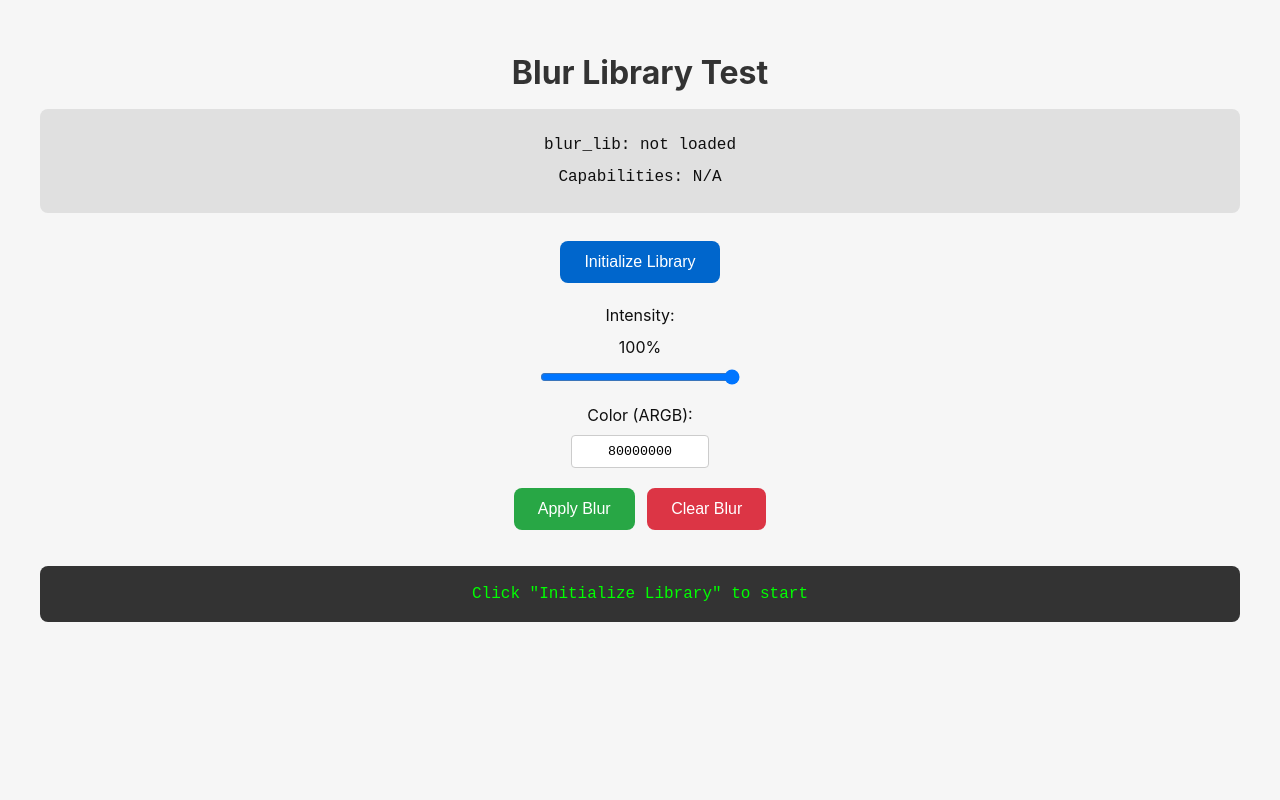
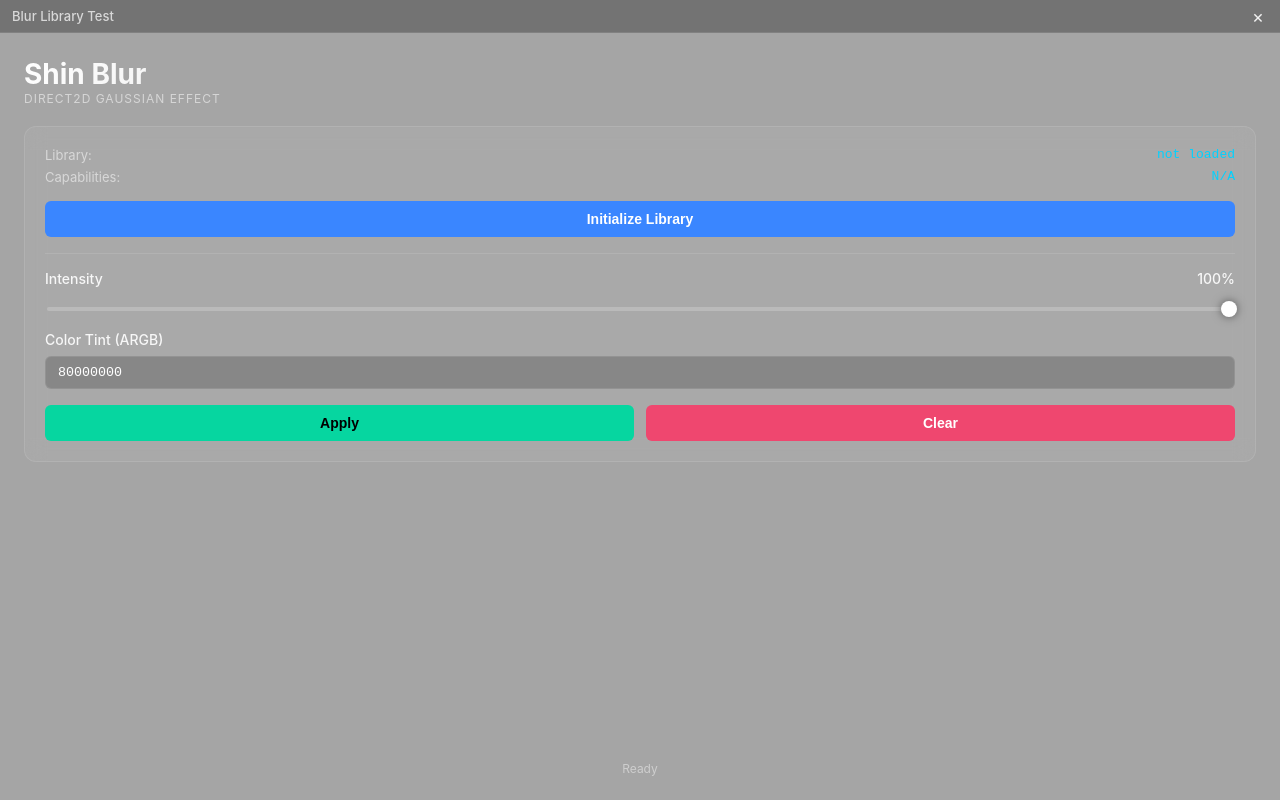
Before and after one commit to Catharacta/shin-blur, a website built with Vite: page tauri_blur/index.html in a window 1280 px wide. Built offline with nearby package versions, Linux system fonts and the light colour scheme.

Commit message:
Tauri への Direct2D ブラー統合実装 (Phase 5) 完了

```diff
--- a/tauri_blur/index.html
+++ b/tauri_blur/index.html
@@ -1,5 +1,6 @@
 <!doctype html>
 <html lang="en">
+
 <head>
   <meta charset="UTF-8" />
   <link rel="stylesheet" href="/src/styles.css" />
@@ -9,40 +10,62 @@
 </head>
 
 <body>
-    <main class="container">
-      <h1>Blur Library Test</h1>
-
-      <div class="info-box">
-        <p id="version">blur_lib: not loaded</p>
-        <p id="caps">Capabilities: N/A</p>
+  <div id="titlebar" data-tauri-drag-region>
+    <div id="title" data-tauri-drag-region>Blur Library Test</div>
+    <div id="controls">
+      <div id="close-btn" class="titlebar-button">×</div>
+    </div>
   </div>
 
-      <div class="controls">
-        <button id="init-btn" class="btn primary">Initialize Library</button>
+  <main class="container">
+    <header>
+      <h1>Shin Blur</h1>
+      <div class="subtitle">Direct2D Gaussian Effect</div>
+    </header>
+
+    <div class="glass-card">
+      <div class="info-section">
+        <div class="info-item">
+          <span class="label">Library:</span>
+          <span id="version" class="value">not loaded</span>
+        </div>
+        <div class="info-item">
+          <span class="label">Capabilities:</span>
+          <span id="caps" class="value">N/A</span>
+        </div>
       </div>
 
-      <div class="controls">
-        <label>
-          Intensity: <span id="intensity-label">100%</span>
-          <input type="range" id="intensity" min="0" max="100" value="100" />
-        </label>
+      <div class="control-section">
+        <button id="init-btn" class="btn primary full">Initialize Library</button>
       </div>
 
-      <div class="controls">
-        <label>
-          Color (ARGB):
-          <input type="text" id="color" value="80000000" placeholder="80000000" />
-        </label>
+      <div class="divider"></div>
+
+      <div class="control-section">
+        <div class="label-row">
+          <span>Intensity</span>
+          <span id="intensity-label">100%</span>
+        </div>
+        <input type="range" id="intensity" min="0" max="100" value="100" class="slider" />
       </div>
 
-      <div class="controls">
-        <button id="apply-btn" class="btn success">Apply Blur</button>
-        <button id="clear-btn" class="btn danger">Clear Blur</button>
+      <div class="control-section">
+        <div class="label-row">
+          <span>Color Tint (ARGB)</span>
+        </div>
+        <input type="text" id="color" value="80000000" placeholder="AARRGGBB" class="input" />
       </div>
 
-      <div class="status-box">
-        <p id="status">Click "Initialize Library" to start</p>
+      <div class="action-grid">
+        <button id="apply-btn" class="btn success">Apply</button>
+        <button id="clear-btn" class="btn danger">Clear</button>
+      </div>
+    </div>
+
+    <div class="status-footer">
+      <span id="status">Ready</span>
     </div>
   </main>
 </body>
+
 </html>
--- a/tauri_blur/src/main.ts
+++ b/tauri_blur/src/main.ts
@@ -1,73 +1,73 @@
 import { invoke } from "@tauri-apps/api/core";
+import { getCurrentWindow } from "@tauri-apps/api/window";
 
-let statusEl: HTMLElement | null;
-let versionEl: HTMLElement | null;
-let capsEl: HTMLElement | null;
-let intensitySlider: HTMLInputElement | null;
-let colorInput: HTMLInputElement | null;
+const appWindow = getCurrentWindow();
 
-async function initBlur() {
-  try {
-    const caps = await invoke<number>("blur_init_lib");
-    if (capsEl) {
-      capsEl.textContent = `Capabilities: 0x${caps.toString(16).padStart(4, '0')}`;
-    }
-    updateStatus("Library initialized");
+window.addEventListener("DOMContentLoaded", () => {
+  const versionEl = document.getElementById("version");
+  const capsEl = document.getElementById("caps");
+  const statusEl = document.getElementById("status");
+  const intensityInput = document.getElementById("intensity") as HTMLInputElement;
+  const intensityLabel = document.getElementById("intensity-label");
+  const colorInput = document.getElementById("color") as HTMLInputElement;
+  const initBtn = document.getElementById("init-btn");
+  const applyBtn = document.getElementById("apply-btn");
+  const clearBtn = document.getElementById("clear-btn");
+  const closeBtn = document.getElementById("close-btn");
 
-    // Get version
-    const version = await invoke<string>("get_blur_version");
-    if (versionEl) {
-      versionEl.textContent = `blur_lib v${version}`;
-    }
-  } catch (e) {
-    updateStatus(`Error: ${e}`);
-  }
+  if (!versionEl || !capsEl || !statusEl || !intensityInput || !intensityLabel || !colorInput || !initBtn || !applyBtn || !clearBtn || !closeBtn) {
+    return;
   }
 
-async function applyBlur() {
-  const intensity = intensitySlider ? parseFloat(intensitySlider.value) / 100 : 1.0;
-  const colorHex = colorInput?.value || "80000000";
-  const color = parseInt(colorHex, 16);
+  // Close app
+  closeBtn.addEventListener("click", () => {
+    appWindow.close();
+  });
 
+  // Update labels
+  intensityInput.addEventListener("input", () => {
+    intensityLabel.textContent = `${intensityInput.value}%`;
+  });
+
+  // Init Library
+  initBtn.addEventListener("click", async () => {
     try {
+      statusEl.textContent = "Initializing...";
+      const caps = await invoke<number>("blur_init_lib");
+      const version = await invoke<string>("get_blur_version");
+
+      versionEl.textContent = version;
+      capsEl.textContent = `0x${caps.toString(16).toUpperCase()}`;
+      statusEl.textContent = "Library Initialized";
+      initBtn.setAttribute("disabled", "true");
+    } catch (e) {
+      statusEl.textContent = `Error: ${e}`;
+    }
+  });
+
+  // Apply Blur
+  applyBtn.addEventListener("click", async () => {
+    try {
+      const intensity = parseFloat(intensityInput.value) / 100.0;
+      const colorText = colorInput.value;
+      const color = parseInt(colorText, 16);
+
+      statusEl.textContent = "Applying Blur...";
       await invoke("apply_blur", { intensity, color });
-    updateStatus("Blur applied!");
+      statusEl.textContent = "Blur Applied";
     } catch (e) {
-    updateStatus(`Error: ${e}`);
+      statusEl.textContent = `Error: ${e}`;
     }
-}
+  });
 
-async function clearBlur() {
+  // Clear Blur
+  clearBtn.addEventListener("click", async () => {
     try {
+      statusEl.textContent = "Clearing Blur...";
       await invoke("clear_blur");
-    updateStatus("Blur cleared");
+      statusEl.textContent = "Blur Cleared";
     } catch (e) {
-    updateStatus(`Error: ${e}`);
-  }
-}
-
-function updateStatus(msg: string) {
-  if (statusEl) {
-    statusEl.textContent = msg;
-  }
-}
-
-window.addEventListener("DOMContentLoaded", () => {
-  statusEl = document.querySelector("#status");
-  versionEl = document.querySelector("#version");
-  capsEl = document.querySelector("#caps");
-  intensitySlider = document.querySelector("#intensity");
-  colorInput = document.querySelector("#color");
-
-  document.querySelector("#init-btn")?.addEventListener("click", initBlur);
-  document.querySelector("#apply-btn")?.addEventListener("click", applyBlur);
-  document.querySelector("#clear-btn")?.addEventListener("click", clearBlur);
-
-  // Update intensity label
-  intensitySlider?.addEventListener("input", () => {
-    const label = document.querySelector("#intensity-label");
-    if (label && intensitySlider) {
-      label.textContent = `${intensitySlider.value}%`;
+      statusEl.textContent = `Error: ${e}`;
     }
   });
 });
--- a/tauri_blur/src/styles.css
+++ b/tauri_blur/src/styles.css
@@ -1,11 +1,10 @@
 :root {
-  font-family: Inter, Avenir, Helvetica, Arial, sans-serif;
+  font-family: 'Inter', -apple-system, BlinkMacSystemFont, 'Segoe UI', Roboto, Oxygen, Ubuntu, Cantarell, 'Open Sans', 'Helvetica Neue', sans-serif;
   font-size: 16px;
-  line-height: 24px;
-  font-weight: 400;
+  line-height: normal;
 
-  color: #0f0f0f;
-  background-color: #f6f6f6;
+  color: rgba(255, 255, 255, 0.9);
+  background-color: transparent;
 
   font-synthesis: none;
   text-rendering: optimizeLegibility;
@@ -14,67 +13,185 @@
   -webkit-text-size-adjust: 100%;
 }
 
-.container {
+body {
   margin: 0;
-  padding: 2rem;
   display: flex;
   flex-direction: column;
-  justify-content: center;
-  text-align: center;
+  height: 100vh;
+  overflow: hidden;
+  /* The window itself is transparent, so we need a semi-transparent base for visibility */
+  background: rgba(30, 30, 30, 0.4);
 }
 
-h1 {
-  color: #333;
-  margin-bottom: 1.5rem;
+#titlebar {
+  height: 32px;
+  background: rgba(0, 0, 0, 0.3);
+  display: flex;
+  justify-content: space-between;
+  align-items: center;
+  user-select: none;
+  border-bottom: 1px solid rgba(255, 255, 255, 0.1);
 }
 
-.info-box {
-  background: #e0e0e0;
-  border-radius: 8px;
-  padding: 1rem;
-  margin-bottom: 1.5rem;
+#title {
+  padding-left: 12px;
+  font-size: 13px;
+  font-weight: 500;
+  opacity: 0.8;
 }
 
-.info-box p {
-  margin: 0.5rem 0;
-  font-family: monospace;
+.titlebar-button {
+  width: 44px;
+  height: 32px;
+  display: flex;
+  justify-content: center;
+  align-items: center;
+  cursor: pointer;
+  transition: all 0.2s;
+  font-size: 18px;
 }
 
-.controls {
-  margin-bottom: 1rem;
+.titlebar-button:hover {
+  background: rgba(255, 0, 0, 0.8);
 }
 
-.controls label {
+.container {
+  flex: 1;
+  padding: 24px;
   display: flex;
   flex-direction: column;
-  align-items: center;
-  gap: 0.5rem;
+  gap: 20px;
 }
 
-.controls input[type="range"] {
-  width: 200px;
+header h1 {
+  margin: 0;
+  font-size: 28px;
+  font-weight: 700;
+  background: linear-gradient(135deg, #fff 0%, #aaa 100%);
+  -webkit-background-clip: text;
+  -webkit-text-fill-color: transparent;
 }
 
-.controls input[type="text"] {
-  padding: 0.5rem;
-  border: 1px solid #ccc;
-  border-radius: 4px;
+.subtitle {
+  font-size: 12px;
+  opacity: 0.6;
+  text-transform: uppercase;
+  letter-spacing: 1px;
+}
+
+.glass-card {
+  background: rgba(255, 255, 255, 0.05);
+  backdrop-filter: blur(10px);
+  -webkit-backdrop-filter: blur(10px);
+  border: 1px solid rgba(255, 255, 255, 0.1);
+  border-radius: 12px;
+  padding: 20px;
+  display: flex;
+  flex-direction: column;
+  gap: 16px;
+}
+
+.info-section {
+  display: flex;
+  flex-direction: column;
+  gap: 6px;
+}
+
+.info-item {
+  display: flex;
+  justify-content: space-between;
+  font-size: 13px;
+}
+
+.label {
+  opacity: 0.6;
+}
+
+.value {
+  font-weight: 500;
   font-family: monospace;
-  width: 120px;
-  text-align: center;
+  color: #00d2ff;
+}
+
+.divider {
+  height: 1px;
+  background: rgba(255, 255, 255, 0.1);
+}
+
+.label-row {
+  display: flex;
+  justify-content: space-between;
+  margin-bottom: 8px;
+  font-size: 14px;
+  font-weight: 500;
+}
+
+.slider {
+  -webkit-appearance: none;
+  width: 100%;
+  height: 4px;
+  background: rgba(255, 255, 255, 0.2);
+  border-radius: 2px;
+  outline: none;
+}
+
+.slider::-webkit-slider-thumb {
+  -webkit-appearance: none;
+  width: 16px;
+  height: 16px;
+  background: #fff;
+  border-radius: 50%;
+  cursor: pointer;
+  box-shadow: 0 0 10px rgba(0, 0, 0, 0.5);
+}
+
+.input {
+  width: 100%;
+  box-sizing: border-box;
+  background: rgba(0, 0, 0, 0.2);
+  border: 1px solid rgba(255, 255, 255, 0.1);
+  border-radius: 6px;
+  padding: 8px 12px;
+  color: #fff;
+  font-family: monospace;
+  outline: none;
+}
+
+.input:focus {
+  border-color: rgba(0, 210, 255, 0.5);
 }
 
 .btn {
-  padding: 0.75rem 1.5rem;
   border: none;
-  border-radius: 8px;
-  font-size: 1rem;
+  border-radius: 6px;
+  padding: 10px 16px;
+  font-weight: 600;
   cursor: pointer;
-  transition: background-color 0.2s, transform 0.1s;
-  margin: 0.25rem;
+  transition: all 0.2s;
+  font-size: 14px;
+}
+
+.btn.primary {
+  background: #3a86ff;
+  color: #fff;
+}
+
+.btn.success {
+  background: #06d6a0;
+  color: #000;
+}
+
+.btn.danger {
+  background: #ef476f;
+  color: #fff;
+}
+
+.btn.full {
+  width: 100%;
 }
 
 .btn:hover {
+  filter: brightness(1.2);
   transform: translateY(-1px);
 }
 
@@ -82,63 +199,15 @@ h1 {
   transform: translateY(0);
 }
 
-.btn.primary {
-  background-color: #0066cc;
-  color: white;
+.action-grid {
+  display: grid;
+  grid-template-columns: 1fr 1fr;
+  gap: 12px;
 }
 
-.btn.primary:hover {
-  background-color: #0052a3;
+.status-footer {
+  text-align: center;
+  font-size: 12px;
+  opacity: 0.5;
+  margin-top: auto;
 }
-
-.btn.success {
-  background-color: #28a745;
-  color: white;
-}
-
-.btn.success:hover {
-  background-color: #218838;
-}
-
-.btn.danger {
-  background-color: #dc3545;
-  color: white;
-}
-
-.btn.danger:hover {
-  background-color: #c82333;
-}
-
-.status-box {
-  background: #333;
-  color: #0f0;
-  border-radius: 8px;
-  padding: 1rem;
-  margin-top: 1rem;
-  font-family: monospace;
-}
-
-.status-box p {
-  margin: 0;
-}
-
-@media (prefers-color-scheme: dark) {
-  :root {
-    color: #f6f6f6;
-    background-color: #2f2f2f;
-  }
-
-  h1 {
-    color: #f6f6f6;
-  }
-
-  .info-box {
-    background: #444;
-  }
-
-  .controls input[type="text"] {
-    background: #444;
-    color: #fff;
-    border-color: #555;
-  }
-}
```
Also changed, not shown: tauri_blur/src-tauri/tauri.conf.json (+5 -2 lines), 2 other files. Lines whose indentation alone changed are shown as unchanged.
